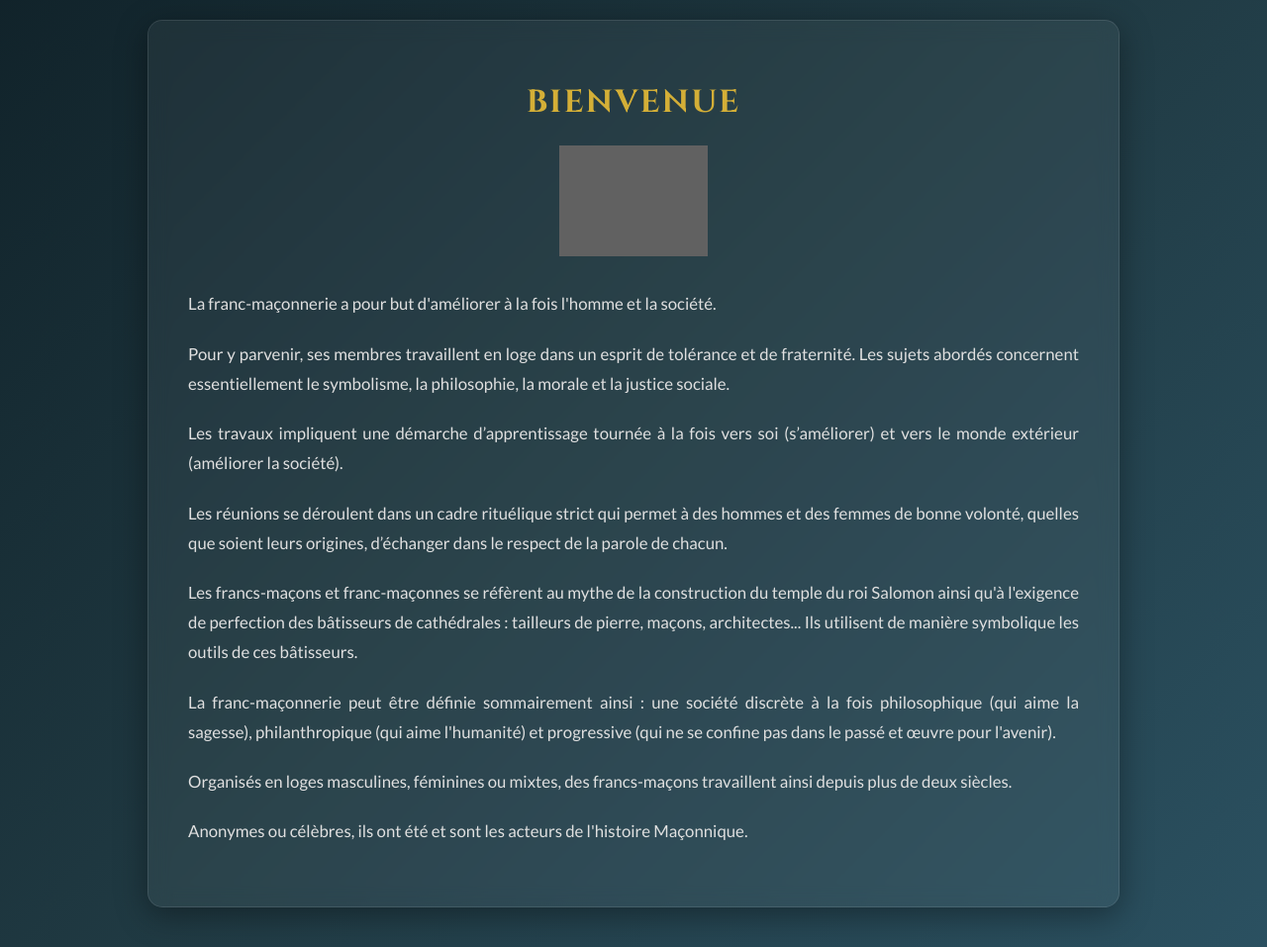
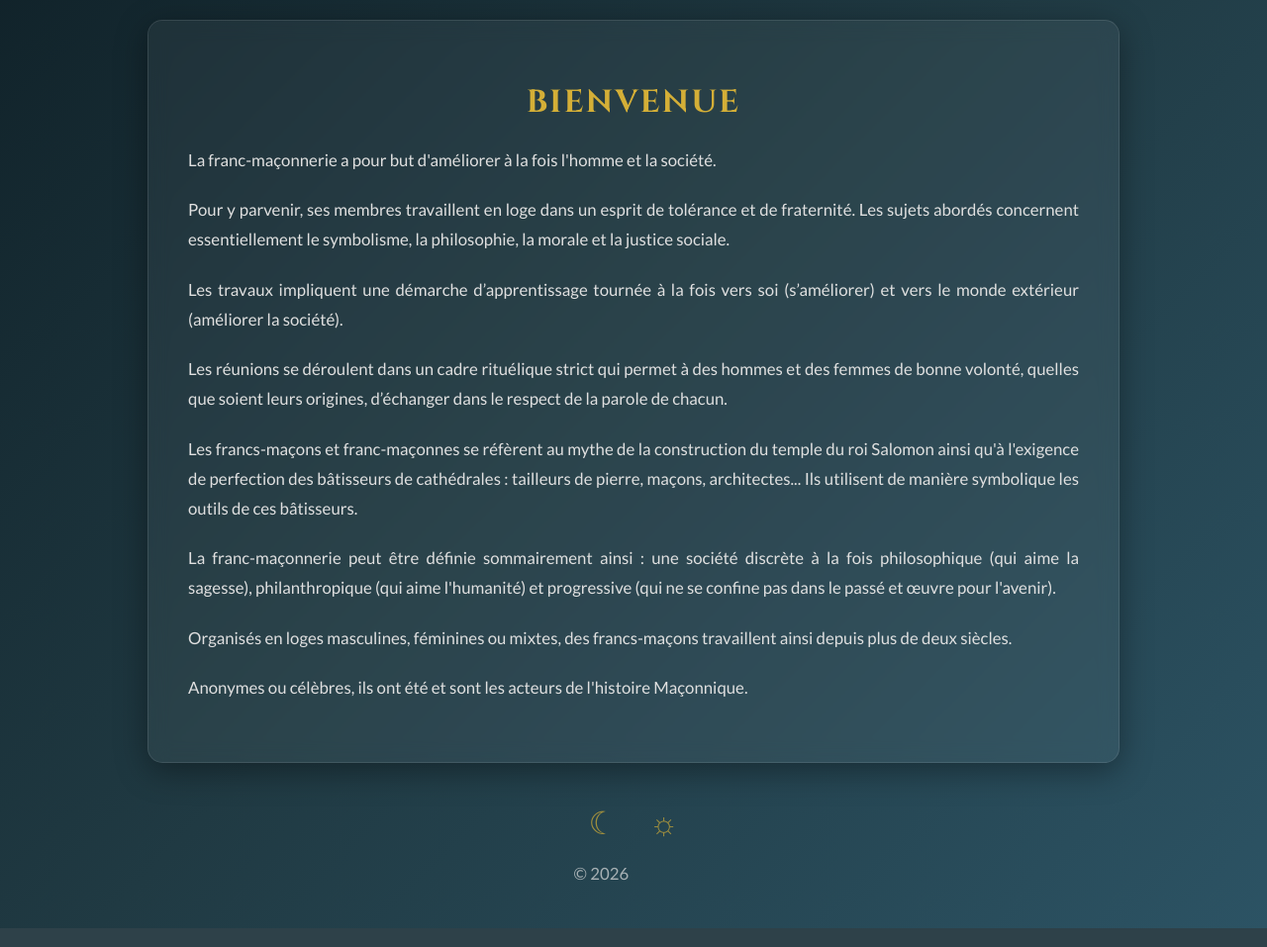
Before and after one commit to Pandorra40/franma-onnerie, a Flask app: page / in a window 1280 px wide. Shown: the part 151-1108 px from the top of the page at 99% size. Run offline with Flask 3, Linux system fonts and the light colour scheme; grey boxes are pictures that could not be loaded.

Commit message:
Update index.html

```diff
--- a/templates/index.html
+++ b/templates/index.html
@@ -2,11 +2,6 @@
 
 {% block content %}
     <h1>Bienvenue</h1>
-
-    <div style="text-align: center; margin-bottom: 30px;">
-        <!-- Si vous avez l'image compas/équerre, mettez-la dans static/images -->
-        <img src="{{ url_for('static', filename='images/compas-equerre.png') }}" alt="Compas et Équerre" style="max-width: 150px; filter: invert(1);">
-    </div>
 
     <p>La franc-maçonnerie a pour but d'améliorer à la fois l'homme et la société.</p>
 
@@ -23,4 +18,5 @@
     <p>Organisés en loges masculines, féminines ou mixtes, des francs-maçons travaillent ainsi depuis plus de deux siècles.</p>
 
     <p>Anonymes ou célèbres, ils ont été et sont les acteurs de l'histoire Maçonnique.</p>
+
 {% endblock %}
```
